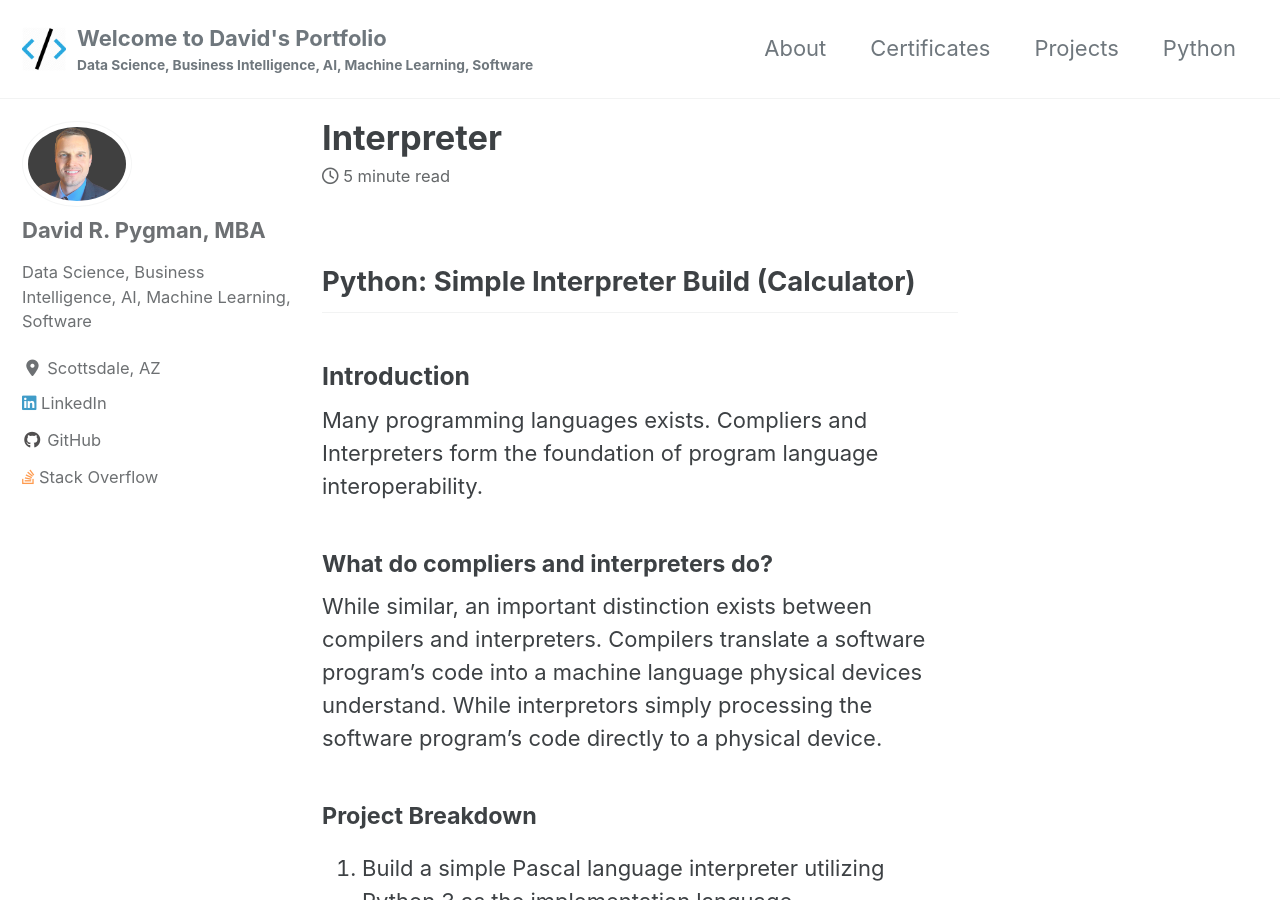
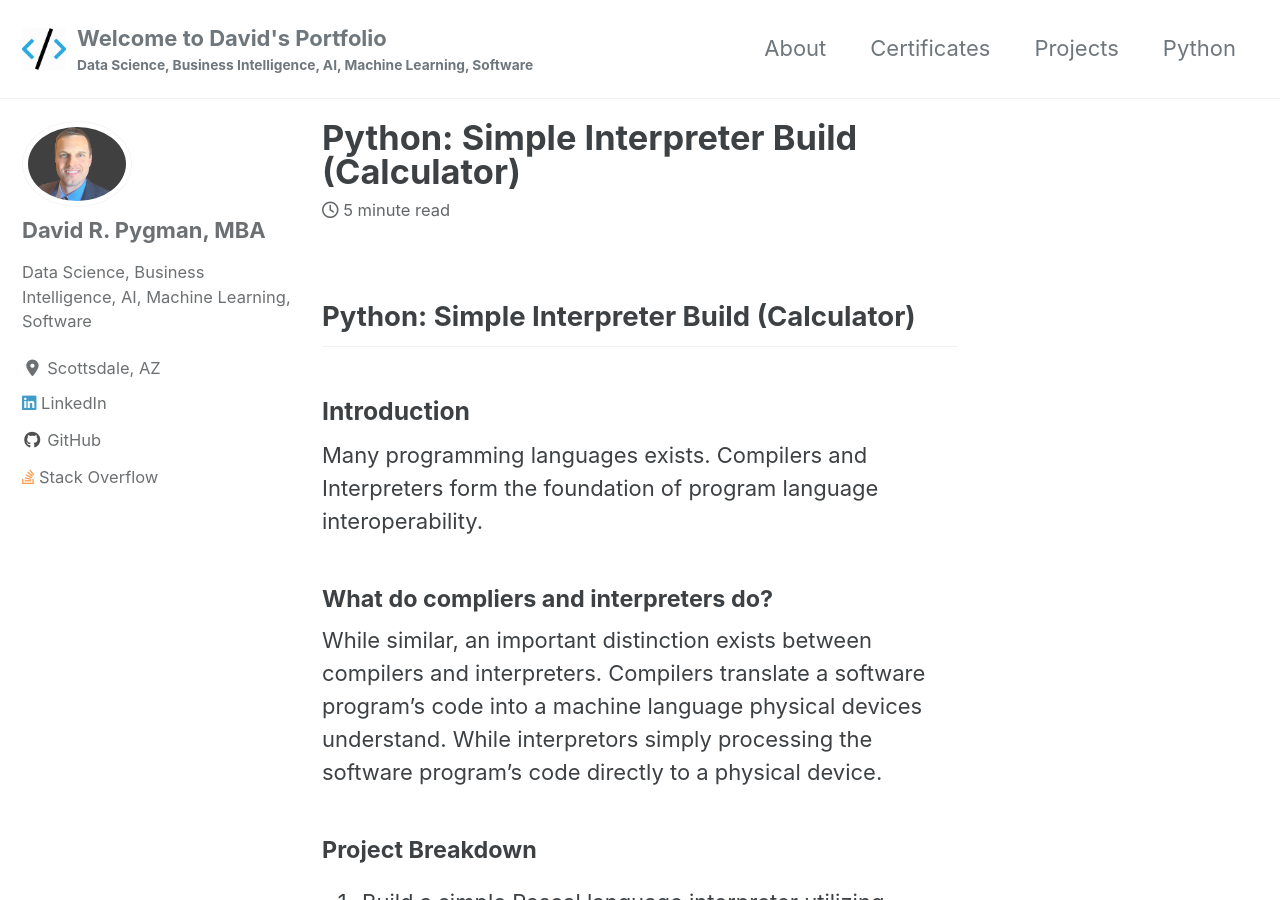
Before and after one commit to dpygman/dpygman.github.io, a Jekyll site: the page built from _posts/2020-04-25-interpreter.md, in a window 1280 px wide and 900 px high. Built offline with Jekyll 4.4.1, drawn with Linux system fonts in a browser that asks for light colours; cached includes are drawn as plain includes; nearby versions of some CDN libraries; some of the changed text lies outside the part shown.

Commit message:
Added Header
Added header and readied to post

```diff
--- a/_posts/2020-04-25-interpreter.md
+++ b/_posts/2020-04-25-interpreter.md
@@ -1,9 +1,15 @@
+---
+title: "Python: Simple Interpreter Build (Calculator)"
+date: 2020-04-25
+tags: [python, interpreter, compiler, calculator]
+excerpt: "Python: Simple Interpreter Build (Calculator)"
 
+---
 
 ## Python: Simple Interpreter Build (Calculator)
 
 ### Introduction
-Many programming languages exists. Compliers and Interpreters form the foundation of program language interoperability.
+Many programming languages exists. Compilers and Interpreters form the foundation of program language interoperability.
 
 #### What do compliers and interpreters do?
 While similar, an important distinction exists between compilers and interpreters. Compilers translate a software program's code into a machine language physical devices understand. While interpretors simply processing the software program's code directly to a physical device.
```
